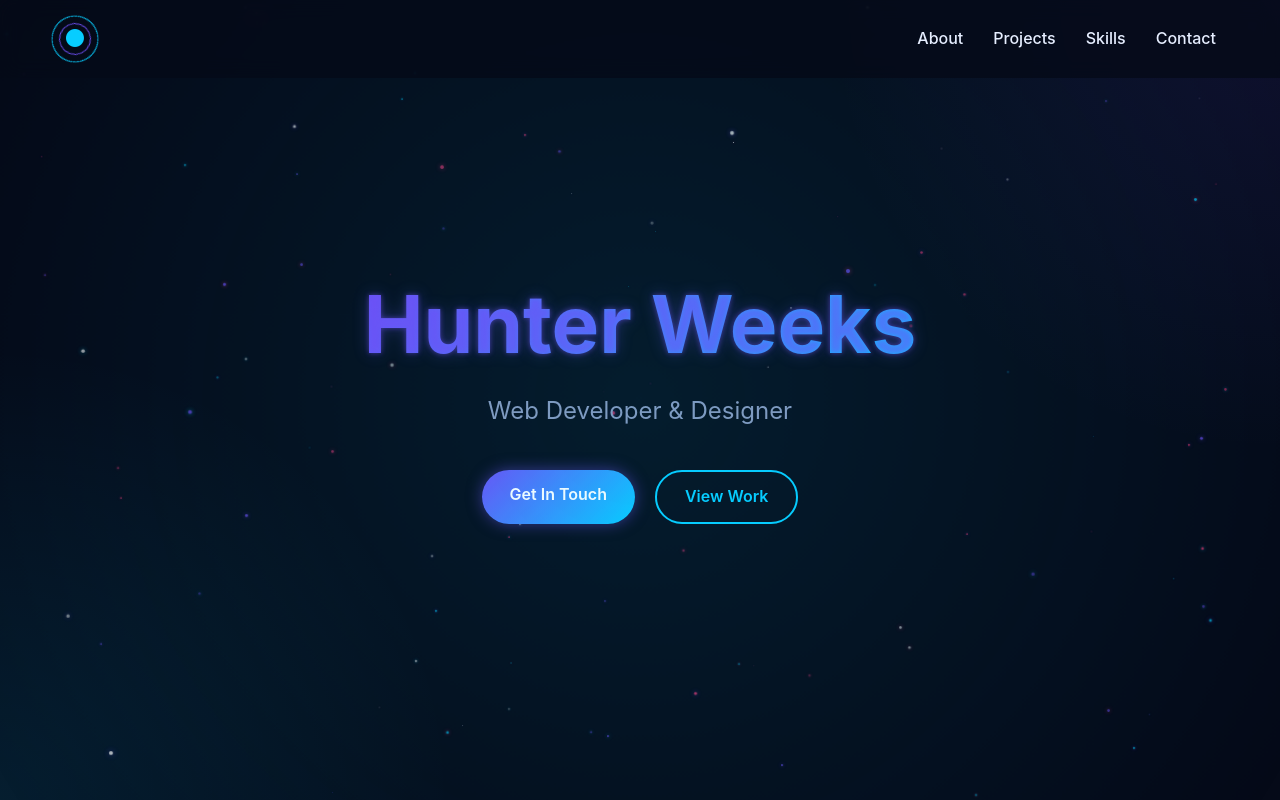
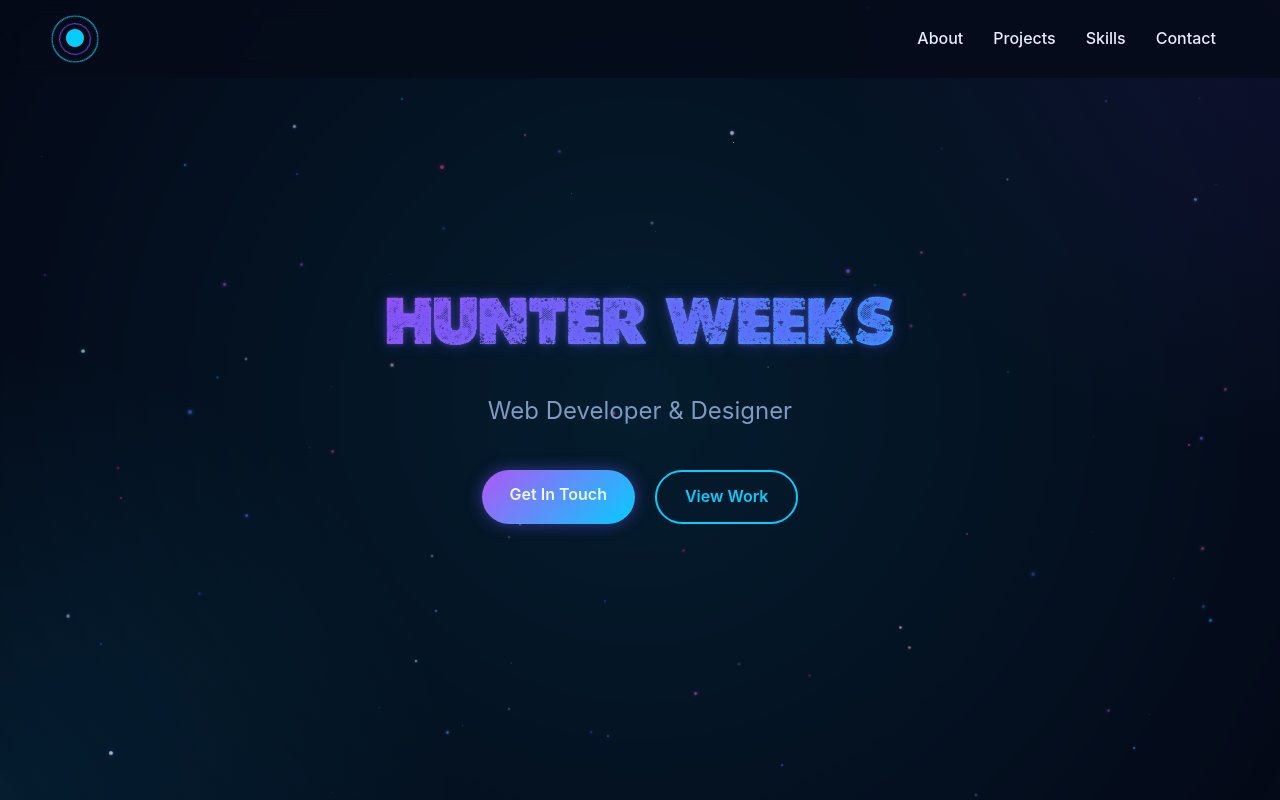
Before and after one commit to lynfeir/lynfeirlinks, a plain HTML site: page index.html in a window 1280 px wide. Shown: the top 800 px of the page. Drawn offline with Linux system fonts and the light colour scheme.

Commit message:
Fonts Updated

```diff
--- a/styles.css
+++ b/styles.css
@@ -12,7 +12,7 @@
     --color-border: #1e2c57;
     --shadow-glow: 0 0 15px rgba(110, 79, 246, 0.5);
     --shadow-neon: 0 0 8px rgba(7, 205, 255, 0.8);
-    --gradient-primary: linear-gradient(135deg, #6e4ff6, #07cdff);
+    --gradient-primary: linear-gradient(135deg, #bc4ff6, #07cdff);
     --gradient-dark: linear-gradient(135deg, #050a18, #0a1228);
     --transition: all 0.3s ease-in-out;
   }
@@ -23,7 +23,12 @@
     padding: 0;
     box-sizing: border-box;
   }
-
+  @font-face {
+  font-family: 'Orbit';
+  src: url('assets/orbit.ttf') format('truetype');
+  font-weight: normal;
+  font-style: normal;
+}
   html {
     scroll-behavior: smooth;
   }
@@ -266,6 +271,7 @@
   .glowing-text {
     text-shadow: var(--shadow-glow);
     animation: glow 3s infinite alternate;
+    font-family: 'Orbit', sans-serif;
   }
 
   @keyframes glow {
```
Also changed, not shown: assets/img/pfp.jpg, assets/orbit.ttf (added).
